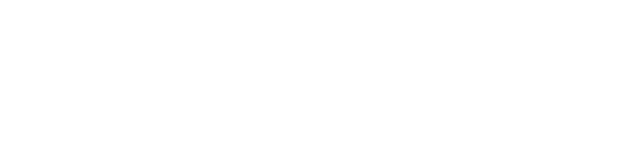
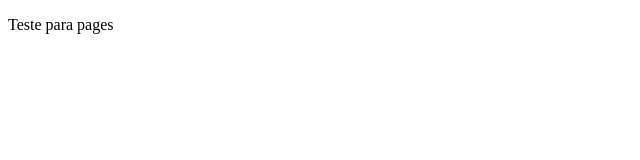
Before and after one commit to Silva-Leo/Silva-Leo, a plain HTML site: page portifolio/index.html in a window 1280 px wide. Shown: the whole page, without its empty margins (0-640 px from the left). Drawn offline with Linux system fonts and the light colour scheme.

Commit message:
Commit teste

```diff
--- a/portifolio/index.html
+++ b/portifolio/index.html
@@ -7,6 +7,6 @@
     <title>Document</title>
 </head>
 <body>
-
+    <p>Teste para pages</p>
 </body>
 </html>
```
